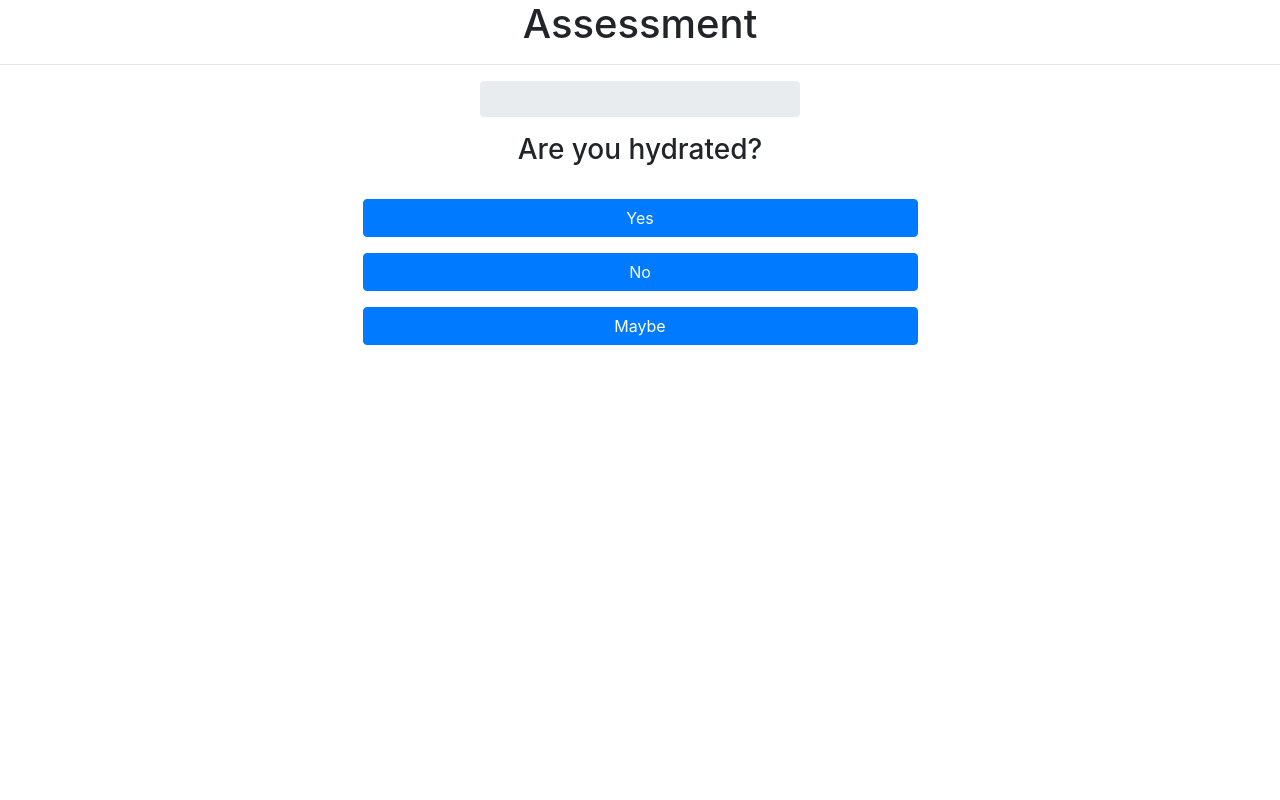
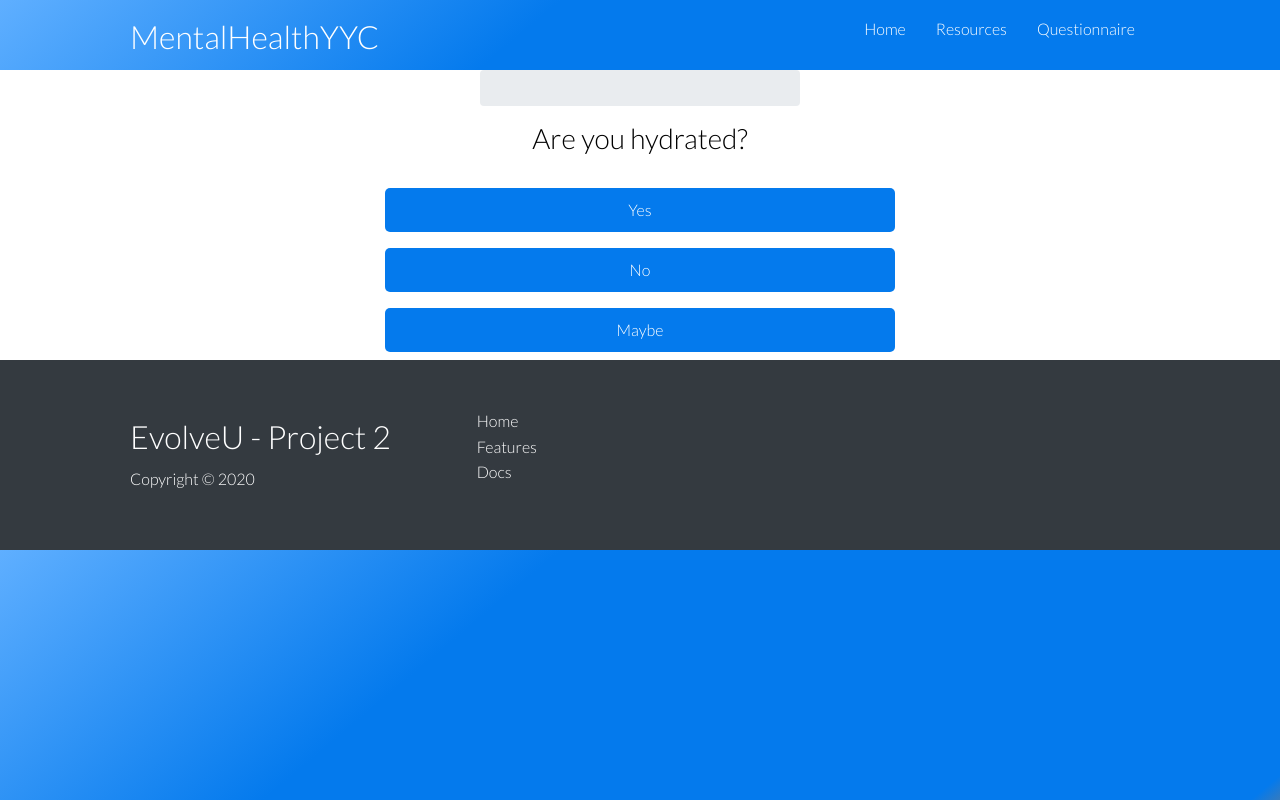
Before and after one commit to danguyentech/MentalhealthProject, a plain HTML site: page website/questionnaire.html in a window 1280 px wide. Drawn offline with nearby package versions, Linux system fonts and the light colour scheme.

Commit message:
Added header/footer to other pages

```diff
--- a/website/css/questionnaire.css
+++ b/website/css/questionnaire.css
@@ -1,3 +1,9 @@
+#content{
+  background-color: white;
+}
+#questionText{
+  color: black
+}
 #indicator{
   background: none;
 }
@@ -12,6 +18,9 @@
 #stressBar{
   height: 3em;
   background-image: linear-gradient(to right, violet,indigo,blue,green,yellow,orange,red);
+}
+#recommendDiv{
+  color: black;
 }
 .fade-in-bottom{
   animation: fade-in-bottom 0.6s cubic-bezier(0.390, 0.575, 0.565, 1.000) both;
--- a/website/css/style.css
+++ b/website/css/style.css
@@ -36,6 +36,7 @@ h2 {
   font-weight: 300;
   line-height: 1.2;
   margin: 10px 0;
+  font-size: 2em;
 }
 
 p {
@@ -76,6 +77,7 @@ pre {
 
 .navbar a:hover {
   border-bottom: 2px #fff solid;
+  text-decoration: none;
 }
 
 .navbar .flex {
--- a/website/questionnaire.html
+++ b/website/questionnaire.html
@@ -7,15 +7,28 @@
     <title>Document</title>
     <link rel="stylesheet" href="https://cdn.jsdelivr.net/npm/bootstrap@4.5.3/dist/css/bootstrap.min.css"
     integrity="sha384-TX8t27EcRE3e/ihU7zmQxVncDAy5uIKz4rEkgIXeMed4M0jlfIDPvg6uqKI2xXr2" crossorigin="anonymous">
+    <link rel="stylesheet" href="/css/style.css">
+    <link rel="stylesheet" href="/css/utilities.css">
     <link rel="stylesheet" href="css/questionnaire.css">
     <script src='questionnaire.js'></script>
     <script src="https://kit.fontawesome.com/e9d9c506c6.js" crossorigin="anonymous"></script>
 </head>
 
 <body>
-    <h1 class='text-center'>Assessment</h1>
-    <hr>
-
+     <!-- Navbar -->
+     <div class="navbar">
+        <div class="container flex">
+            <h1 class="logo">MentalHealthYYC</h1>
+            <nav>
+                <ul>
+                    <li><a href="index.html">Home</a></li>
+                    <li><a href="resources.html">Resources</a></li>
+                    <li><a href="questionnaire.html">Questionnaire</a></li>
+                </ul>
+            </nav>
+        </div>
+    </div>
+<div id='content'>
     <div class='progress w-25 mx-auto' id='progressBar'>
         <div class='progress-bar' id='progressFill' role='progressbar' aria-valuenow='0' aria-valuemin='0'
             aria-valuemax='100'></div>
@@ -37,4 +50,23 @@
         <div id='resource1'></div>
         <div id='resource2' class='mt-3'></div>
     </div>
+</div>
+    <!-- Footer -->
+    <footer class="footer bg-dark py-5">
+        <div class="container grid grid-3">
+            <div>
+                <h1>EvolveU - Project 2
+                </h1>
+                <p>Copyright &copy; 2020</p>
+            </div>
+            <nav>
+                <ul>
+                    <li><a href="index.html">Home</a></li>
+                    <li><a href="features.html">Features</a></li>
+                    <li><a href="docs.html">Docs</a></li>
+                </ul>
+            </nav>
+        </div>
+        </div>
+    </footer>
 </body>
```
Also changed, not shown: website/resources.html (+33 -8 lines).
